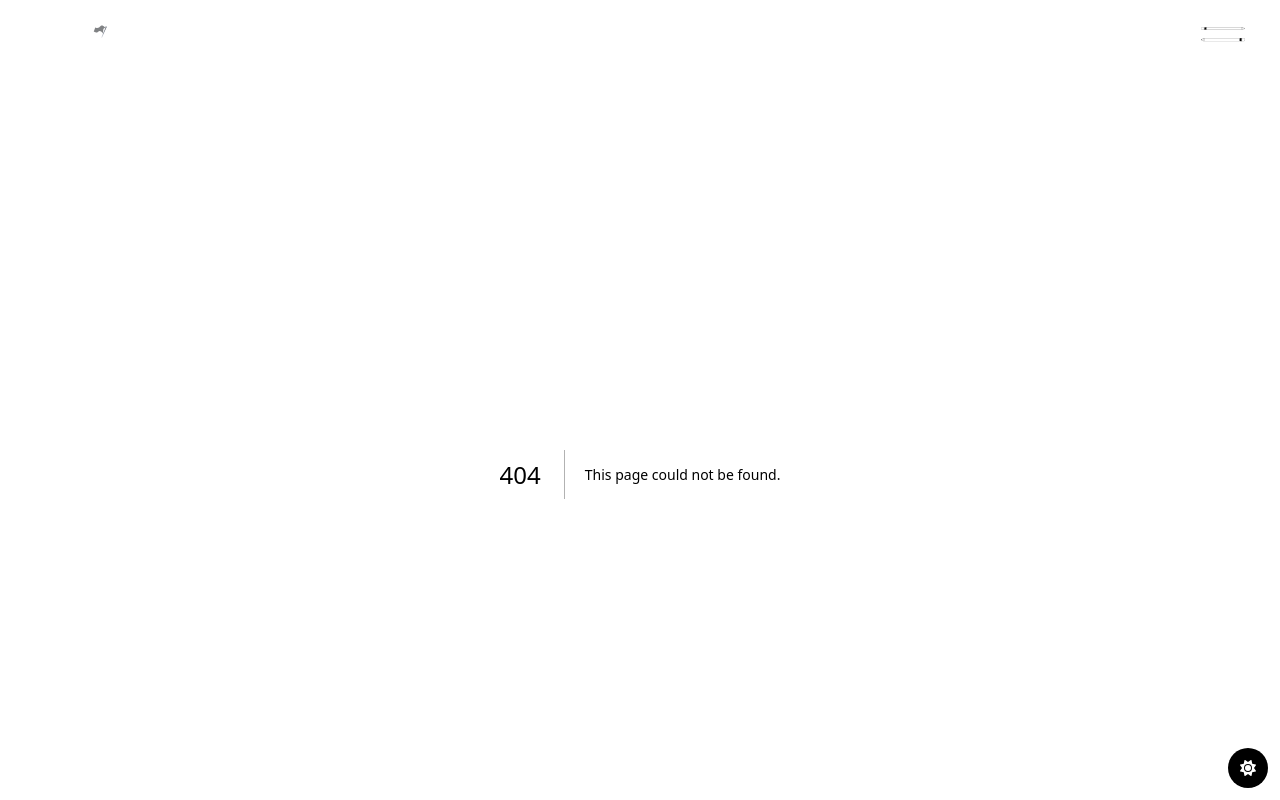
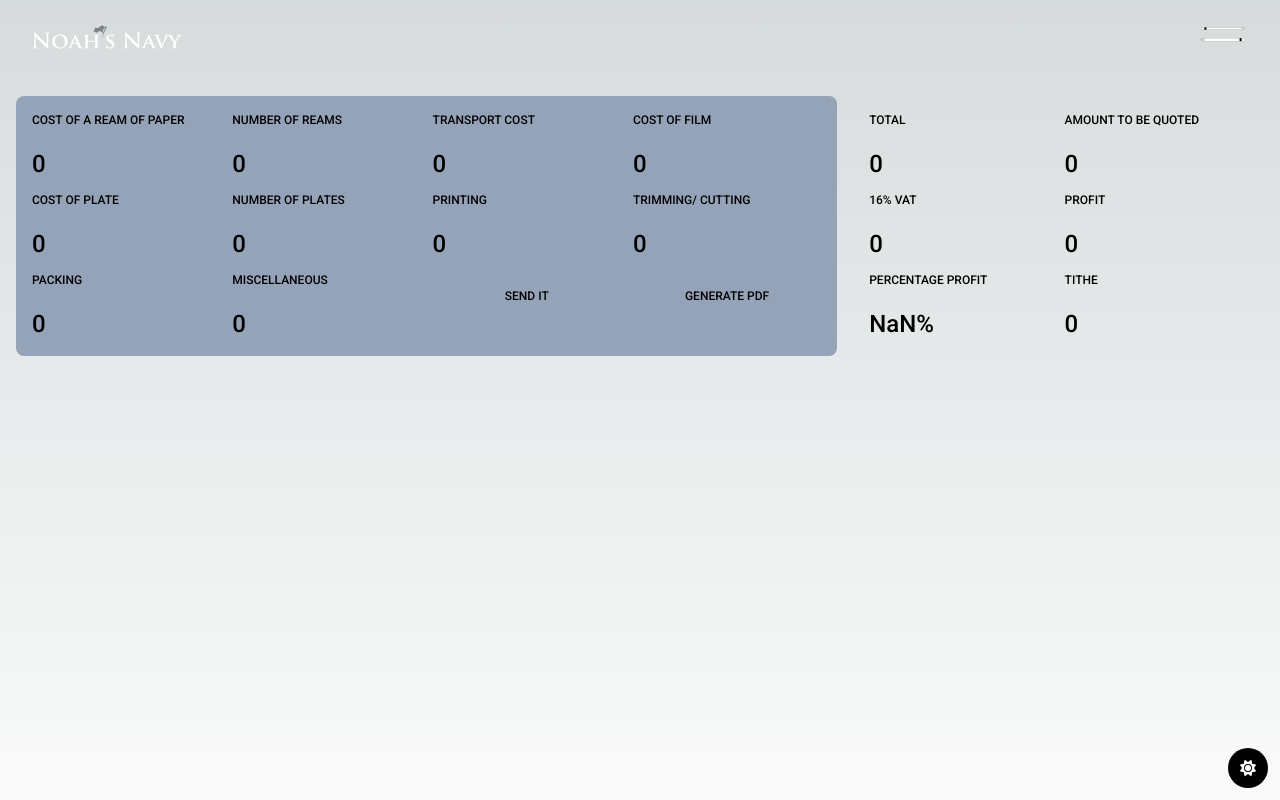
Before and after one commit to Arey-7/nn-web, a Next.js app: page /quote-calculator in a window 1280 px wide. Before the commit this address had no page. Shown: the top 800 px of the page. Built offline with nearby package versions, Linux system fonts and the light colour scheme.

Commit message:
Quote calc

```diff
--- a/app/components/navbar.tsx
+++ b/app/components/navbar.tsx
@@ -12,7 +12,7 @@ export default function Navbar() {
 // setVisibleMenu(!visibleMenu);
 
   return (
-    <div className="sticky top-0">
+    <div className="sticky top-0 h-20">
       <nav className="flex items-center justify-between px-8 py-6">
         <Link href="./">
           <Image
--- a/app/layout.tsx
+++ b/app/layout.tsx
@@ -32,10 +32,14 @@ export default function RootLayout({
         <link rel="icon" href="./nn-flag.png" sizes="100" />
       </head>
       <body className={roboto.className}>
-        <Navbar />
-        {children}
-        <ThemeButton />
-        <Footer />
+        <div className="min-h-screen">
+          <Navbar />
+          {children}
+          <ThemeButton />
+        </div>
+        <div>
+          <Footer />
+        </div>
       </body>
     </html>
   );
--- /dev/null
+++ b/app/quote-calculator/page.tsx
@@ -0,0 +1,233 @@
+"use client";
+// Import the useFormik hook from the formik library
+import { useFormik } from "formik";
+// Define a functional component Data
+export default function QuoteCalculator() {
+  // Initialize the formik object with initial values and an empty submit function
+  const formik = useFormik({
+    initialValues: {
+      reamCost: 0,
+      reamNum: 0,
+      transport: 0,
+      filmCost: 0,
+      plateCost: 0,
+      plateNum: 0,
+      printCost: 0,
+      trimCost: 0,
+      packCost: 0,
+      misc: 0,
+    },
+    onSubmit: (values) => {},
+  });
+
+  // Calculate the total cost by multiplying the input values with appropriate factors
+  const total =
+    formik.values.reamCost * formik.values.reamNum +
+    formik.values.transport * 1 +
+    formik.values.filmCost * formik.values.plateNum +
+    formik.values.plateCost * formik.values.plateNum +
+    formik.values.printCost * 2 +
+    formik.values.trimCost * 1 +
+    formik.values.packCost * formik.values.reamNum +
+    formik.values.misc;
+
+  // Calculate the quote by adding a profit margin and rounding up to the nearest multiple of 200
+  const quote = Math.ceil((total * 1.35) / 200) * 200;
+  // Calculate the tax by multiplying the quote with a tax rate
+  const tax = Math.round(0.16 * quote);
+  // Calculate the profit by subtracting the total cost from the quote
+  const profit = quote - total;
+  // Calculate the percentage profit by dividing the profit by the total cost
+  const percProf = (Math.round((profit / total) * 10000) / 100).toFixed(2);
+
+  // Return a JSX div element with a form inside
+  return (
+    <div className="m-4 flex gap-4">
+      <form className="p-4 w-2/3 bg-slate-400 bg-light-blue grid grid-cols-4 gap-3 rounded-lg">
+        <div>
+          <label htmlFor="reamCost" className=" block mb-5 uppercase text-xs">
+            Cost of a ream of paper
+          </label>
+          <input
+            type="number"
+            name="reamCost"
+            placeholder="0"
+            min={1}
+            onChange={formik.handleChange}
+            value={formik.values.reamCost}
+            className="bg-transparent text-black  text-2xl placeholder-black focus: focus:border-l-4 border-gray-700 border-gray w-28 rounded-md"
+          />
+        </div>
+
+        <div>
+          <label htmlFor="reamNum" className=" block mb-5 uppercase text-xs">
+            Number of Reams
+          </label>
+          <input
+            type="number"
+            placeholder="0"
+            min={1}
+            name="reamNum"
+            onChange={formik.handleChange}
+            value={formik.values.reamNum}
+            className="bg-transparent text-black  text-2xl placeholder-black focus:border-l-4 border-gray-700 border-gray w-28 rounded-md"
+          />
+        </div>
+
+        <div>
+          <label htmlFor="transport" className=" block mb-5 uppercase text-xs">
+            Transport Cost
+          </label>
+          <input
+            type="number"
+            placeholder="0"
+            min={1}
+            name="transport"
+            onChange={formik.handleChange}
+            value={formik.values.transport}
+            className="bg-transparent text-black  text-2xl placeholder-black focus:border-l-4 border-gray-700 border-gray w-28 rounded-md"
+          />
+        </div>
+
+        <div>
+          <label htmlFor="filmCost" className=" block mb-5 uppercase text-xs">
+            Cost of Film
+          </label>
+          <input
+            type="number"
+            placeholder="0"
+            min={1}
+            name="filmCost"
+            onChange={formik.handleChange}
+            value={formik.values.filmCost}
+            className="bg-transparent text-black  text-2xl placeholder-black focus:border-l-4 border-gray-700 border-gray w-28 rounded-md"
+          />
+        </div>
+
+        <div>
+          <label htmlFor="plateCost" className=" block mb-5 uppercase text-xs">
+            Cost of Plate
+          </label>
+          <input
+            type="number"
+            placeholder="0"
+            min={1}
+            name="plateCost"
+            onChange={formik.handleChange}
+            value={formik.values.plateCost}
+            className="bg-transparent text-black  text-2xl placeholder-black focus:border-l-4 border-gray-700 border-gray w-28 rounded-md"
+          />
+        </div>
+
+        <div>
+          <label htmlFor="plateNum" className=" block mb-5 uppercase text-xs">
+            Number of Plates
+          </label>
+          <input
+            type="number"
+            placeholder="0"
+            min={1}
+            name="plateNum"
+            onChange={formik.handleChange}
+            value={formik.values.plateNum}
+            className="bg-transparent text-black  text-2xl placeholder-black focus:border-l-4 border-gray-700 border-gray w-28 rounded-md"
+          />
+        </div>
+
+        <div>
+          <label htmlFor="printCost" className=" block mb-5 uppercase text-xs">
+            Printing
+          </label>
+          <input
+            type="number"
+            placeholder="0"
+            min={1}
+            name="printCost"
+            onChange={formik.handleChange}
+            value={formik.values.printCost}
+            className="bg-transparent text-black  text-2xl placeholder-black focus:border-l-4 border-gray-700 border-gray w-28 rounded-md"
+          />
+        </div>
+
+        <div>
+          <label htmlFor="trimCost" className=" block mb-5 uppercase text-xs">
+            Trimming/ Cutting
+          </label>
+          <input
+            type="number"
+            placeholder="0"
+            min={1}
+            name="trimCost"
+            onChange={formik.handleChange}
+            value={formik.values.trimCost}
+            className="bg-transparent text-black  text-2xl placeholder-black focus:border-l-4 border-gray-700 border-gray w-28 rounded-md"
+          />
+        </div>
+
+        <div>
+          <label htmlFor="packCost" className=" block mb-5 uppercase text-xs">
+            Packing
+          </label>
+          <input
+            type="number"
+            placeholder="0"
+            min={1}
+            name="packCost"
+            onChange={formik.handleChange}
+            value={formik.values.packCost}
+            className="bg-transparent text-black  text-2xl placeholder-black focus:border-l-4 border-gray-700 border-gray w-28 rounded-md"
+          />
+        </div>
+
+        <div>
+          <label htmlFor="misc" className=" block mb-5 uppercase text-xs">
+            Miscellaneous
+          </label>
+          <input
+            type="number"
+            placeholder="0"
+            min={1}
+            name="misc"
+            onChange={formik.handleChange}
+            value={formik.values.misc}
+            className="bg-transparent text-black  text-2xl placeholder-black focus:border-l-4 border-gray-700 border-gray w-28 rounded-md"
+          />
+        </div>
+        <button type="submit" className="bg-blue block mb-5 uppercase text-xs rounded-full">Send it</button>
+        <button type="button" className="bg-blue block mb-5 uppercase text-xs rounded-full">Generate PDF</button>
+      </form>
+
+      <div className="p-4 w-1/3 bg-gray rounded-lg grid grid-cols-2 gap-3">
+        <div>
+          <p className=" block mb-5 uppercase text-xs">Total</p>
+          <p className="bg-transparent text-black  text-2xl">{total}</p>
+        </div>
+
+        <div>
+          <p className=" block mb-5 uppercase text-xs">Amount to be quoted</p>
+          <p className="bg-transparent text-black  text-2xl">{quote}</p>
+        </div>
+
+        <div>
+          <p className=" block mb-5 uppercase text-xs">16% VAT</p>
+          <p className="bg-transparent text-black  text-2xl">{tax}</p>
+        </div>
+
+        <div>
+          <p className=" block mb-5 uppercase text-xs">Profit</p>
+          <p className="bg-transparent text-black  text-2xl">{profit}</p>
+        </div>
+
+        <div>
+          <p className=" block mb-5 uppercase text-xs">Percentage Profit</p>
+          <p className="bg-transparent text-black  text-2xl">{percProf}%</p>
+        </div>
+
+        <div>
+          <p className=" block mb-5 uppercase text-xs">Tithe</p>
+          <p className="bg-transparent text-black  text-2xl">{0.12 * profit}</p>
+        </div>
+      </div>
+    </div>
+  );
+}
--- a/package.json
+++ b/package.json
@@ -17,6 +17,7 @@
     "@types/react": "18.2.6",
     "@types/react-dom": "18.2.4",
     "autoprefixer": "10.4.14",
+    "formik": "^2.4.0",
     "gsap": "^3.11.5",
     "next": "13.4.3",
     "postcss": "8.4.23",
```
Also changed, not shown: 1 other file (tests, documents, lock files or other folders).
